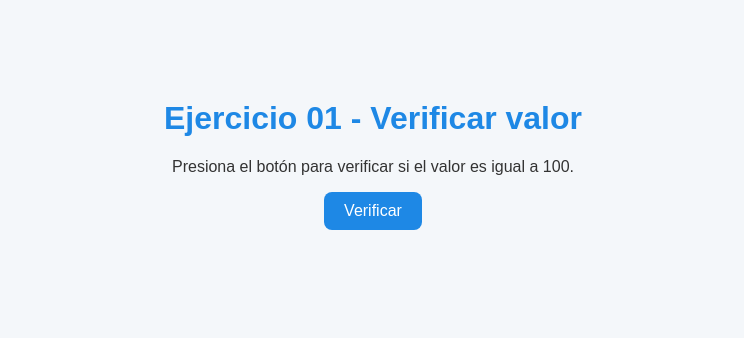
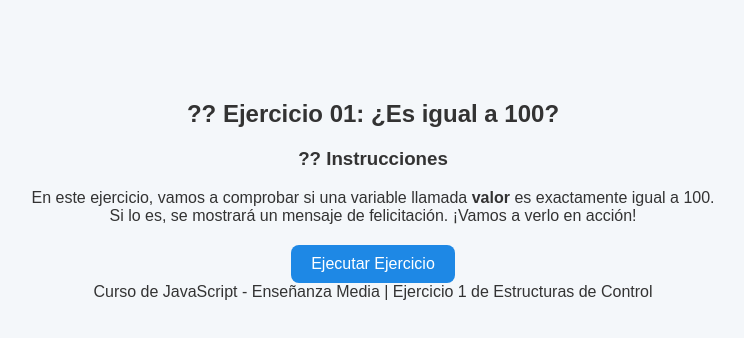
Before and after one commit to Claudia1233/-Pr-cticos-js-1, a plain HTML site: page index.html in a window 1280 px wide. Shown: the whole page, without its empty margins (267-1011 px from the left). Drawn offline with Linux system fonts and the light colour scheme.

Commit message:
Update index.html

```diff
--- a/index.html
+++ b/index.html
@@ -3,18 +3,33 @@
 <head>
   <meta charset="UTF-8">
   <meta name="viewport" content="width=device-width, initial-scale=1.0">
-  <title>Ejercicio 01 - Valor igual a 100</title>
+  <title>Ejercicio 01: ¿Es igual a 100?</title>
   <link rel="stylesheet" href="style.css">
 </head>
 <body>
 
-  <h1>Ejercicio 01 - Verificar valor</h1>
+  <div class="contenedor">
+    <div class="tarjeta">
+      <h2>?? Ejercicio 01: ¿Es igual a 100?</h2>
 
-  <p>Presiona el botón para verificar si el valor es igual a 100.</p>
+      <div class="instrucciones">
+        <h3>?? Instrucciones</h3>
+        <p>
+          En este ejercicio, vamos a comprobar si una variable llamada <strong>valor</strong>
+          es exactamente igual a 100.<br>
+          Si lo es, se mostrará un mensaje de felicitación. ¡Vamos a verlo en acción!
+        </p>
+      </div>
 
-  <button onclick="verificarValor()">Verificar</button>
+      <div id="resultado" class="resultado"></div>
 
-  <div id="resultado"></div>
+      <button onclick="ejecutarEjercicio()">Ejecutar Ejercicio</button>
+    </div>
+  </div>
+
+  <footer>
+    Curso de JavaScript - Enseñanza Media | Ejercicio 1 de Estructuras de Control
+  </footer>
 
   <script src="script.js"></script>
 </body>
```
